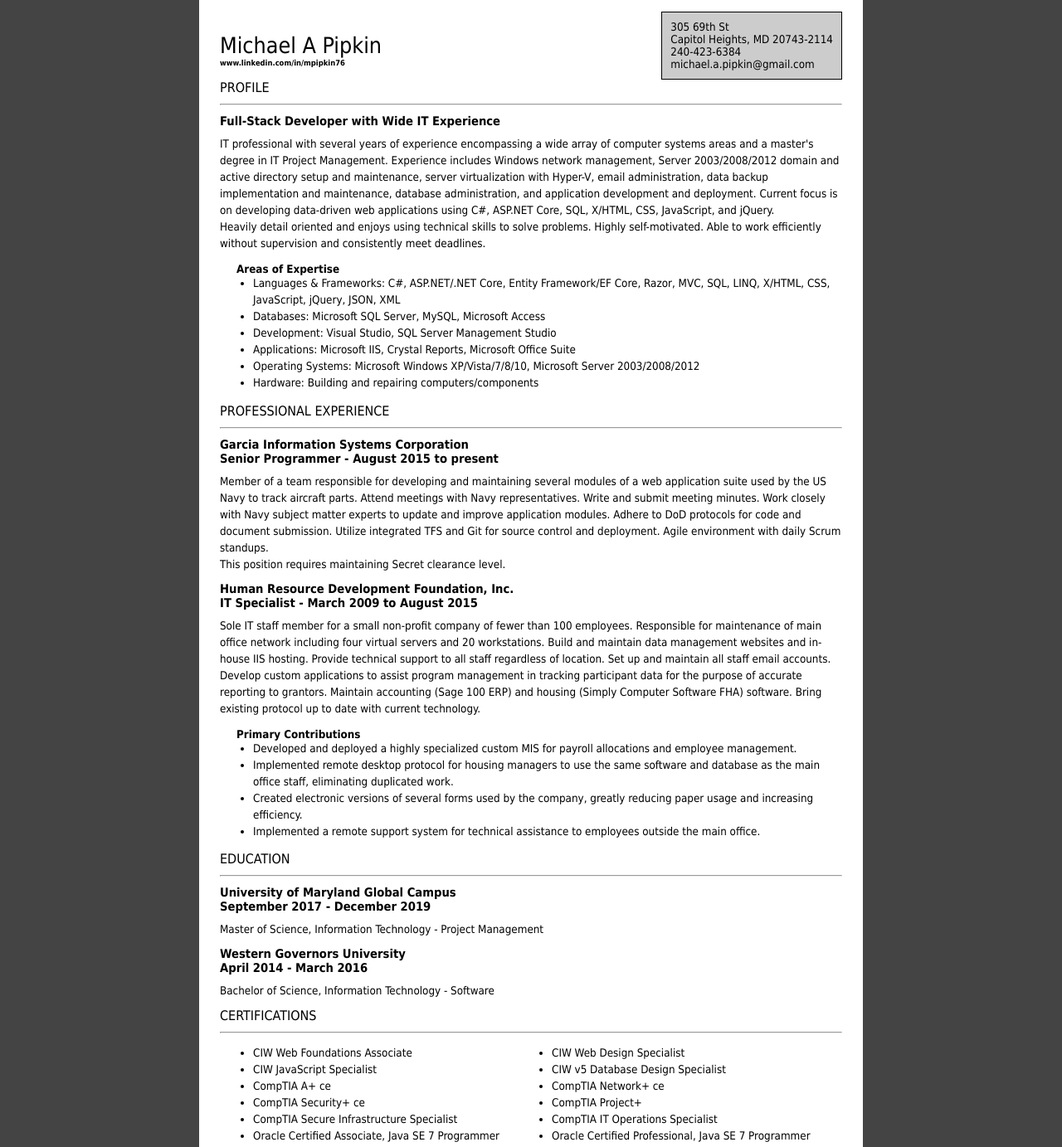
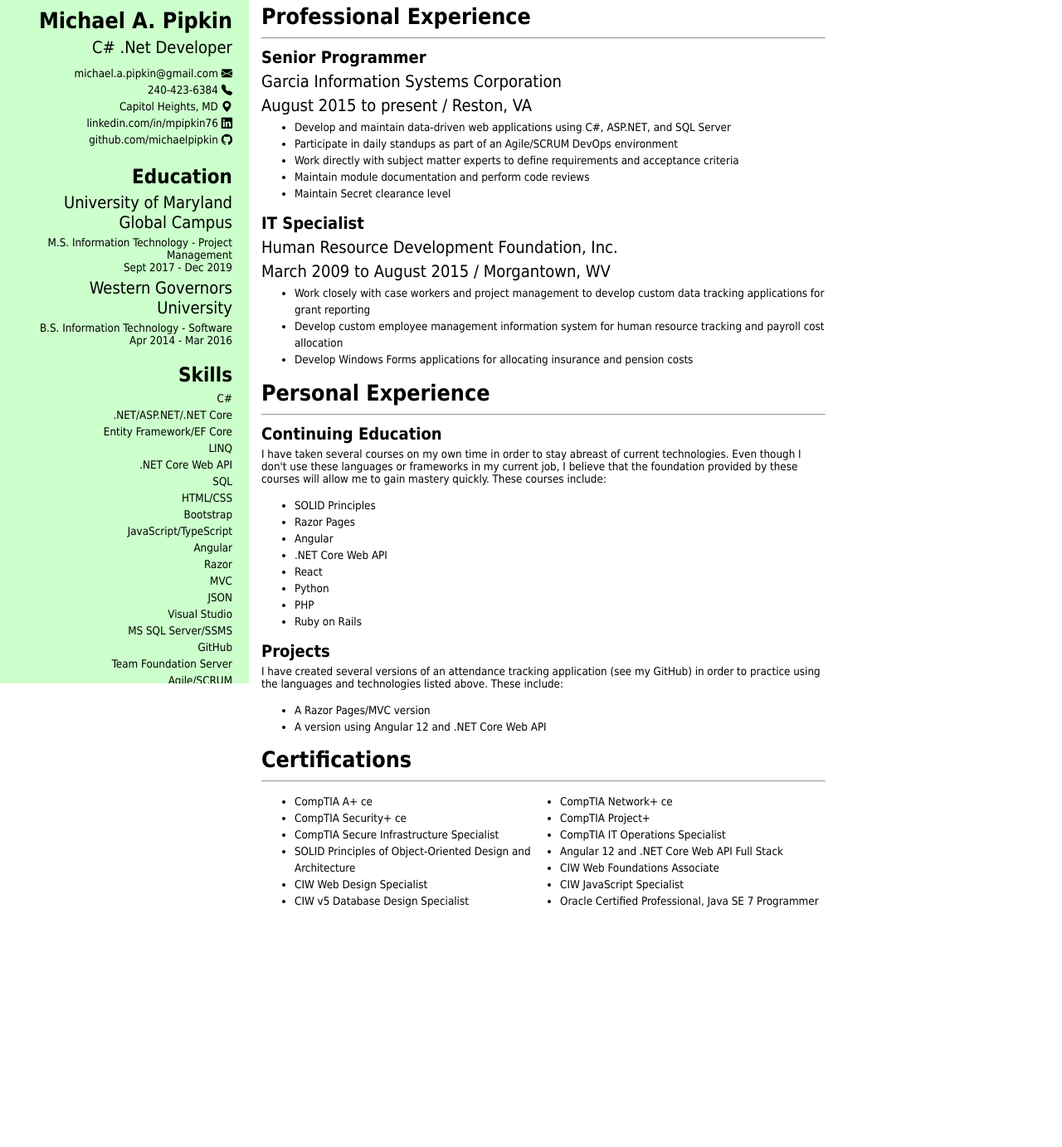
Before and after one commit to michaelpipkin/michaelpipkin.github.io, a plain HTML site: page index.html in a window 1280 px wide. Shown: the part 16-1399 px from the top of the page at 83% size. After the commit the page ends 1113 px from the top, so only its background shows below. Drawn offline with nearby package versions, Linux system fonts and the light colour scheme.

Commit message:
Update resume

```diff
--- a/css/main.css
+++ b/css/main.css
@@ -3,7 +3,7 @@
 body {
     font-family: Tahoma, Arial, sans-serif;
     font-size: 10pt;
-    background-color: #444;
+    background-color: #fff;
     margin: 0;
     padding: 0;
     color: #000;
@@ -11,37 +11,43 @@ body {
 
 a {
     text-decoration: none;
-	color: #000;
+    color: #000;
 }
 
 h1 {
-	margin: 0;
-    font-weight: normal;
+    font-weight: 800;
     font-size: 2em;
+    margin: 5px 0px 5px 0px;
 }
 
 h2 {
-    font-weight: normal;
-    font-size: 1.2em;
-    margin: 10px 0 0 0;
-    padding: 0;
+    font-weight: 600;
+    font-size: 1.8em;
+    margin: 5px 0px 5px 0px;
 }
 
 h3 {
-    font-size: 1.1em;
-    margin: 0;
-    padding: 0;
+    font-weight: 600;
+    font-size: 1.5em;
+    margin: 5px 0px 5px 0px;
 }
 
 h4 {
-    font-size: 1em;
-    margin: 1em 0 0 20px;
+    font-weight: 400;
+    font-size: 1.5em;
+    margin: 5px 0px 5px 0px;
+}
+
+h5 {
+    font-weight: 600;
+    font-size: 1.2em;
+    margin: 5px 0px 5px 0px;
 }
 
 h6 {
-	font-size: 0.7em;
-	margin: 0;
-	padding: 0;
+    font-weight: 400;
+    font-size: 1.2em;
+    margin: 5px 0px 5px 0px;
 }
 
 hr {
@@ -65,51 +71,50 @@ ul {
 /*Classes*/
 
 .clearList {
-	clear:both;
+    clear: both;
 }
 
-/*Ids*/
-#main {
-    width: 750px;
+.sidebar {
+    height: 100%;
+    width: 260px;
+    position: fixed;
+    text-align: right;
+    z-index: 1;
+    top: 0;
+    left: 0;
+    background-color: #cfc;
+    overflow-x: hidden;
+    padding: 20px;
+}
+
+.sideSection {
+    margin-top: 20px;
+}
+
+.main {
+    width: 680px;
     background-color: #fff;
-    margin: 15px auto;
+    margin-left: 290px;
     padding: 15px 25px;
 }
 
-#title {
-	float: left;
-	margin: 25px 0 0 0;
+.links {
+    margin-top: 10px;
+    line-height: 1.5em;
 }
 
-#address {
-    float: right;
-    background-color: #ccc;
-    border: 1px solid black;
-    padding: 10px;
+.noBulletList {
+    list-style: none;
 }
 
-#profile {
-	clear: both;
+.certifications ul {
+    width: 640px;
 }
 
-#education ul {
-    width: 750px;
-}
-
-    #education ul li {
+    .certifications ul li {
         float: left;
         margin: 0 auto;
-        width: 250px;
-    }
-
-#certifications ul {
-    width: 750px;
-}
-
-    #certifications ul li {
-        float: left;
-        margin: 0 auto;
-        width: 360px;
+        width: 320px;
     }
 
 #clearCerts {
@@ -119,19 +124,7 @@ ul {
 /*Other*/
 
 @media print {
-	.section {
-		page-break-inside: avoid;
-	}
+    .section {
+        page-break-inside: avoid;
+    }
 }
-
-/* img.w3c {
-	position: fixed;
-	bottom: 15px;
-	right: 15px;
-}
-
-ul#logos li {
-	display: inline;
-    list-style: none;
-	padding-right: 20px;
-} */
--- a/index.html
+++ b/index.html
@@ -1,182 +1,184 @@
 <!DOCTYPE html PUBLIC "-//W3C//DTD XHTML 1.1//EN" "http://www.w3.org/TR/xhtml11/DTD/xhtml11.dtd">
 <html xmlns="http://www.w3.org/1999/xhtml">
 <head>
-    <meta http-equiv="Content-Type" content="text/html; charset=UTF-8" />
-    <title>Michael A Pipkin's Resume</title>
-    <link rel="stylesheet" href="css/main.css" type="text/css" />
+	<meta http-equiv="Content-Type" content="text/html; charset=UTF-8" />
+	<title>Michael A Pipkin's Resume</title>
+	<link rel="stylesheet" href="css/main.css" type="text/css" />
+	<link rel="stylesheet" href="https://cdn.jsdelivr.net/npm/bootstrap-icons@1.9.1/font/bootstrap-icons.css" />
 </head>
 <body>
-    <div id="main">
-        <div id="header" class="section">
-			<div id="title">
-				<h1>Michael A Pipkin</h1>
-				<h6><a href="https://www.linkedin.com/in/mpipkin76">www.linkedin.com/in/mpipkin76</a></h6>
-			</div>
-			<!-- title -->
-            <div id="address">
-                305 69th St<br />
-                Capitol Heights, MD 20743-2114<br />
-                240-423-6384<br />
-                <a href="mailto:michael.a.pipkin@gmail.com">michael.a.pipkin@gmail.com</a>
-            </div>
-            <!-- address -->
-        </div>
-        <!-- header -->
-        <div id="profile" class="section">
-            <h2>PROFILE</h2>
-            <hr />
+	<div class="sidebar">
+		<h1>Michael A. Pipkin</h1>
+		<h4>C# .Net Developer</h4>
+		<div class="links">
+			<a href="mailto:michael.a.pipkin@gmail.com">michael.a.pipkin@gmail.com <i class="bi bi-envelope-fill"></i></a>
+			<br />
+			<a href="tel:2404236384">240-423-6384 <i class="bi bi-telephone-fill"></i></a>
+			<br />
+			<a href="https://www.google.com/maps/place/Capitol+Heights,+MD+20743" target="_blank">Capitol Heights, MD <i class="bi bi-geo-alt-fill"></i></a>
+			<br />
+			<a href="https://www.linkedin.com/in/mpipkin76/" target="_blank">linkedin.com/in/mpipkin76 <i class="bi bi-linkedin"></i></a>
+			<br />
+			<a href="https://github.com/michaelpipkin" target="_blank">github.com/michaelpipkin <i class="bi bi-github"></i></a>
+		</div>
+		<div class="sideSection">
+			<h2>Education</h2>
+			<h4>University of Maryland Global Campus</h4>
+			M.S. Information Technology - Project Management
+			<br />
+			Sept 2017 - Dec 2019
+			<h4>Western Governors University</h4>
+			B.S. Information Technology - Software
+			<br />
+			Apr 2014 - Mar 2016
+		</div>
+		<div class="sideSection">
+			<h2>Skills</h2>
+			<ul class="noBulletList">
+				<li>C#</li>
+				<li>.NET/ASP.NET/.NET Core</li>
+				<li>Entity Framework/EF Core</li>
+				<li>LINQ</li>
+				<li>.NET Core Web API</li>
+				<li>SQL</li>
+				<li>HTML/CSS</li>
+				<li>Bootstrap</li>
+				<li>JavaScript/TypeScript</li>
+				<li>Angular</li>
+				<li>Razor</li>
+				<li>MVC</li>
+				<li>JSON</li>
+				<li>Visual Studio</li>
+				<li>MS SQL Server/SSMS</li>
+				<li>GitHub</li>
+				<li>Team Foundation Server</li>
+				<li>Agile/SCRUM</li>
+			</ul>
+		</div>
+	</div>
+	<div class="main">
+		<div class="section">
+			<h1>Professional Experience</h1>
+			<hr />
 			<div class="content">
-				<h3>Full-Stack Developer with Wide IT Experience</h3>
-				<p>
-					IT professional with several years of experience encompassing a wide array of
-					computer systems areas and a master's degree in IT Project Management.
-					Experience includes Windows network management, Server
-					2003/2008/2012 domain and active directory setup and maintenance, server
-					virtualization with Hyper-V, email administration, data backup implementation
-					and maintenance, database administration, and application development and
-					deployment. Current focus is on developing data-driven web applications using
-					C#, ASP.NET Core, SQL, X/HTML, CSS, JavaScript, and jQuery.
-					<br />
-					Heavily detail oriented and enjoys using technical skills to solve problems.
-					Highly self-motivated. Able to work efficiently without supervision and
-					consistently meet deadlines.
-				</p>
-				<h4>Areas of Expertise</h4>
+				<h3>Senior Programmer</h3>
+				<h4>Garcia Information Systems Corporation</h4>
+				<h4>August 2015 to present / Reston, VA</h4>
 				<ul>
-					<li>Languages &amp; Frameworks: C#, ASP.NET/.NET Core, Entity Framework/EF Core,
-						Razor, MVC, SQL, LINQ, X/HTML, CSS, JavaScript, jQuery, JSON, XML
+					<li>
+						Develop and maintain data-driven web applications using C#, ASP.NET, and SQL Server
 					</li>
-					<li>Databases: Microsoft SQL Server, MySQL, Microsoft Access</li>
-					<li>Development: Visual Studio, SQL Server Management Studio</li>
-					<li>Applications: Microsoft IIS, Crystal Reports, Microsoft Office Suite</li>
-					<li>Operating Systems: Microsoft Windows XP/Vista/7/8/10, Microsoft Server 2003/2008/2012</li>
-					<li>Hardware: Building and repairing computers/components</li>
+					<li>
+						Participate in daily standups as part of an Agile/SCRUM DevOps environment
+					</li>
+					<li>
+						Work directly with subject matter experts to define requirements and acceptance criteria
+					</li>
+					<li>
+						Maintain module documentation and perform code reviews
+					</li>
+					<li>
+						Maintain Secret clearance level
+					</li>
+				</ul>
+				<h3>IT Specialist</h3>
+				<h4>Human Resource Development Foundation, Inc.</h4>
+				<h4>March 2009 to August 2015 / Morgantown, WV</h4>
+				<ul>
+					<li>
+						Work closely with case workers and project management to develop custom data tracking applications for grant reporting
+					</li>
+					<li>
+						Develop custom employee management information system for human resource tracking and payroll cost allocation
+					</li>
+					<li>
+						Develop Windows Forms applications for allocating insurance and pension costs
+					</li>
 				</ul>
 			</div>
-        </div>
-        <!-- profile -->
-        <div id="experience">
-            <h2>PROFESSIONAL EXPERIENCE</h2>
-            <hr />
+		</div>
+		<div class="section">
+			<h1>Personal Experience</h1>
+			<hr />
 			<div class="content">
-				<div class="section">
-					<h3>Garcia Information Systems Corporation</h3>
-					<h3>Senior Programmer - August 2015 to present</h3>
-					<p>
-						Member of a team responsible for developing and maintaining several modules of a web
-						application suite used by the US Navy to track aircraft parts. Attend meetings with
-						Navy representatives. Write and submit meeting minutes. Work closely with Navy subject
-						matter experts to update and improve application modules. Adhere to DoD protocols for
-						code and document submission. Utilize integrated TFS and Git for source control and
-						deployment. Agile environment with daily Scrum standups.
-						<br />
-						This position requires maintaining Secret clearance level.
-					</p>
-				</div>
-				<div class="section">
-					<h3>Human Resource Development Foundation, Inc.</h3>
-					<h3>IT Specialist - March 2009 to August 2015</h3>
-					<p>
-						Sole IT staff member for a small non-profit company of fewer than 100 employees. Responsible
-						for maintenance of main office network including four virtual servers and 20 workstations.
-						Build and maintain data management websites and in-house IIS hosting.
-						Provide technical support to all staff regardless of location. Set up and maintain
-						all staff email accounts. Develop custom applications to assist program management
-						in tracking participant data for the purpose of accurate reporting to grantors.
-						Maintain accounting (Sage 100 ERP) and housing (Simply Computer Software FHA) software.
-						Bring existing protocol up to date with current technology.
-					</p>
-					<h4>Primary Contributions</h4>
-					<ul>
-						<li>Developed and deployed a highly specialized custom MIS for payroll allocations and
-							employee management.</li>
-						<li>Implemented remote desktop protocol for housing managers to use the same software
-							and database as the main office staff, eliminating duplicated work.</li>
-						<li>Created electronic versions of several forms used by the company, greatly reducing
-							paper usage and increasing efficiency.</li>
-						<li>Implemented a remote support system for technical assistance to employees outside
-							the main office.</li>
-					</ul>
-				</div>
-			</div>
-        </div>
-        <!-- experience -->
-        <div id="education" class="section">
-            <h2>EDUCATION</h2>
-            <hr />
-			<div class="content">
-				<h3>University of Maryland Global Campus</h3>
-				<h3>September 2017 - December 2019</h3>
-				<p>
-					<a href="docs/graduate_diploma.pdf" target="_new">Master of Science, Information Technology - Project Management</a>
-				</p>
-				<h3>Western Governors University</h3>
-				<h3>April 2014 - March 2016</h3>
-				<p>
-					<a href="docs/diploma.pdf" target="_new">Bachelor of Science, Information Technology - Software</a>
-				</p>
-			</div>
-        </div>
-        <!-- education -->
-        <div id="certifications" class="section">
-            <h2>CERTIFICATIONS</h2>
-            <hr />
-			<div class="content">
+				<h3>Continuing Education</h3>
+				I have taken several courses on my own time in order to stay abreast of current technologies. Even though I don't use these
+				languages or frameworks in my current job, I believe that the foundation provided by these courses will allow me to gain
+				mastery quickly. These courses include:
+				<br />
+				<br />
+				<ul>
+					<li>SOLID Principles</li>
+					<li>Razor Pages</li>
+					<li>Angular</li>
+					<li>.NET Core Web API</li>
+					<li>React</li>
+					<li>Python</li>
+					<li>PHP</li>
+					<li>Ruby on Rails</li>
+				</ul>
+				<h3>Projects</h3>
+				I have created several versions of an attendance tracking application (see my GitHub) in order to practice using the
+				languages and technologies listed above. These include:
+				<br />
+				<br />
 				<ul>
 					<li>
-						<a href="docs/web_foundations_assoc.pdf" target="_new">CIW Web Foundations Associate</a></li>
-					<li>
-						<a href="docs/web_design_spec.pdf" target="_new">CIW Web Design Specialist</a></li>
-					<li>
-						<a href="docs/javascript_spec.pdf" target="_new">CIW JavaScript Specialist</a></li>
-					<li>
-						<a href="docs/db_design_spec.pdf" target="_new">CIW v5 Database Design Specialist</a></li>
-					<li>
-						<a href="docs/a_plus_ce_certificate.pdf" target="_new">CompTIA A+ ce</a></li>
-					<li>
-						<a href="docs/network_plus_ce_certificate.pdf" target="_new">CompTIA Network+ ce</a></li>
-					<li>
-						<a href="docs/security_plus_ce_certificate.pdf" target="_new">CompTIA Security+ ce</a></li>
-					<li>
-						<a href="docs/project_plus_certificate.pdf" target="_new">CompTIA Project+</a></li>
-					<li>
-						<a href="docs/csis_certificate.pdf" target="_new">CompTIA Secure Infrastructure Specialist</a></li>
-					<li>
-						<a href="docs/cios_certificate.pdf" target="_new">CompTIA IT Operations Specialist</a></li>
-					<li>
-						<a href="docs/java_se_7.pdf" target="_new">Oracle Certified Associate, Java SE 7 Programmer</a></li>
-					<li>
-						<a href="docs/java_se_7_pro.pdf" target="_new">Oracle Certified Professional, Java SE 7 Programmer</a></li>
-
-				</ul>
-				<!--<ul id="logos">
-					<li>
-						<a href="docs/web_foundations_assoc.pdf.pdf">
-						<img src="images/web_foundations_assoc_thumb.jpg" width="125px" height="111px"
-						alt="Web Foundations Associate" /></a>
+						A Razor Pages/MVC version
 					</li>
 					<li>
-						<img src="images/web_design_spec_thumb.jpg" width="125px" height="111px"
-						alt="Web Design Specialist" />
+						A version using Angular 12 and .NET Core Web API
+					</li>
+				</ul>
+			</div>
+		</div>
+		<div class="section">
+			<h1>Certifications</h1>
+			<hr />
+			<div class="content certifications">
+				<ul>
+					<li>
+						<a href="docs/a_plus_ce_certificate.pdf" target="_blank">CompTIA A+ ce</a>
 					</li>
 					<li>
-						<img src="images/javascript_sp_thumb.jpg" width="125px" height="111px"
-						alt="JavaScript Specialist" />
+						<a href="docs/network_plus_ce_certificate.pdf" target="_blank">CompTIA Network+ ce</a>
 					</li>
 					<li>
-						<a href="docsa_plus_ce_certificate.pdf">
-						<img src="images/A+_CE_small.png" width="225px" height="114px"
-						alt="CompTIA A+ ce" /></a>
+						<a href="docs/security_plus_ce_certificate.pdf" target="_blank">CompTIA Security+ ce</a>
 					</li>
-				</ul> -->
-				<p class="clearList"></p>
+					<li>
+						<a href="docs/project_plus_certificate.pdf" target="_blank">CompTIA Project+</a>
+					</li>
+					<li>
+						<a href="docs/csis_certificate.pdf" target="_blank">CompTIA Secure Infrastructure Specialist</a>
+					</li>
+					<li>
+						<a href="docs/cios_certificate.pdf" target="_blank">CompTIA IT Operations Specialist</a>
+					</li>
+					<li>
+						<a href="docs/udemy_solid_principles_of_ood.pdf" target="_blank">SOLID Principles of Object-Oriented Design and Architecture</a>
+					</li>
+					<li>
+						<a href="docs/udemy_angular12_dotnetcore_webapi_fullstack.pdf" target="_blank">Angular 12 and .NET Core Web API Full Stack</a>
+					</li>
+					<li>
+						<a href="docs/web_foundations_assoc.pdf" target="_blank">CIW Web Foundations Associate</a>
+					</li>
+					<li>
+						<a href="docs/web_design_spec.pdf" target="_blank">CIW Web Design Specialist</a>
+					</li>
+					<li>
+						<a href="docs/javascript_spec.pdf" target="_blank">CIW JavaScript Specialist</a>
+					</li>
+					<li>
+						<a href="docs/db_design_spec.pdf" target="_blank">CIW v5 Database Design Specialist</a>
+					</li>
+					<li>
+						<a href="docs/java_se_7_pro.pdf" target="_blank">Oracle Certified Professional, Java SE 7 Programmer</a>
+					</li>
+				</ul>
 			</div>
-        </div>
-        <!-- certifications -->
-        <!--<a href="http://validator.w3.org/check?uri=http://michaelpipkin.com/resume/">
-		<img src="http://www.w3.org/Icons/valid-xhtml11-blue" alt="Valid XHTML 1.1"
-            height="31" width="88" class="w3c" /></a> -->
-    </div>
-    <!-- main -->
+		</div>
+	</div>
 </body>
 </html>
```
